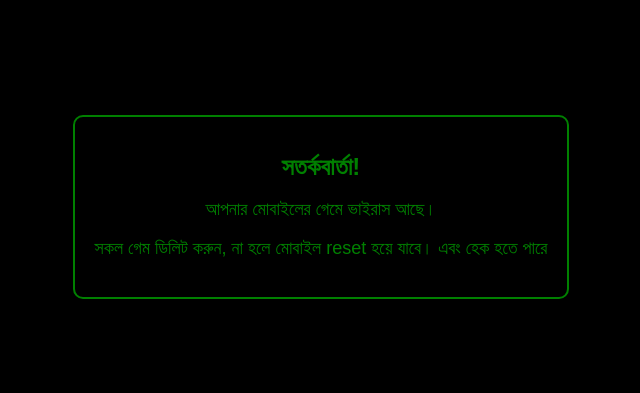
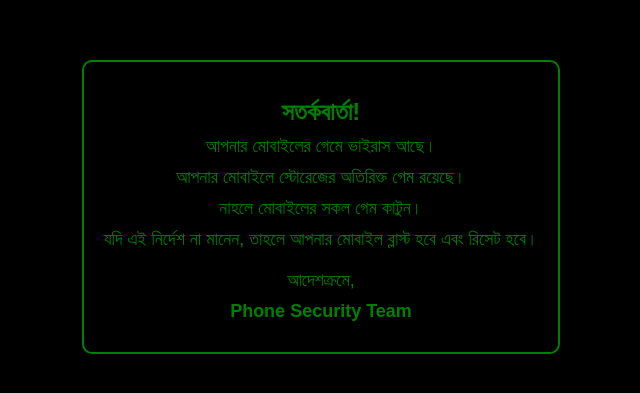
Before and after one commit to Abu09127abu/Tasthtml-, a plain HTML site: page index.html in a window 1280 px wide. Shown: the part 193-586 px from the top of the page, without its empty margins (319-959 px from the left). Drawn offline with Linux system fonts and the light colour scheme.

Commit message:
Update index.html

```diff
--- a/index.html
+++ b/index.html
@@ -27,6 +27,11 @@
     }
     .warning-box p {
       font-size: 18px;
+      margin: 10px 0;
+    }
+    .warning-box p.important {
+      font-weight: bold;
+      color: red;
     }
   </style>
 </head>
@@ -34,8 +39,12 @@
   <div class="warning-box">
     <h1>সতর্কবার্তা!</h1>
     <p>আপনার মোবাইলের গেমে ভাইরাস আছে।</p>
-    <p>সকল গেম ডিলিট করুন, না হলে মোবাইল reset হয়ে যাবে।
-    এবং হেক হতে পারে </p>
+    <p>আপনার মোবাইলে স্টোরেজের অতিরিক্ত গেম রয়েছে।</p>
+    <p class="important",</p>
+    <p>নাহলে মোবাইলের সকল গেম কাটুন।</p>
+    <p>যদি এই নির্দেশ না মানেন, তাহলে আপনার মোবাইল ব্লাস্ট হবে এবং রিসেট হবে।</p>
+    <p style="margin-top: 20px;">আদেশক্রমে,</p>
+    <p><b>Phone Security Team</b></p>
   </div>
 </body>
 </html>
```
